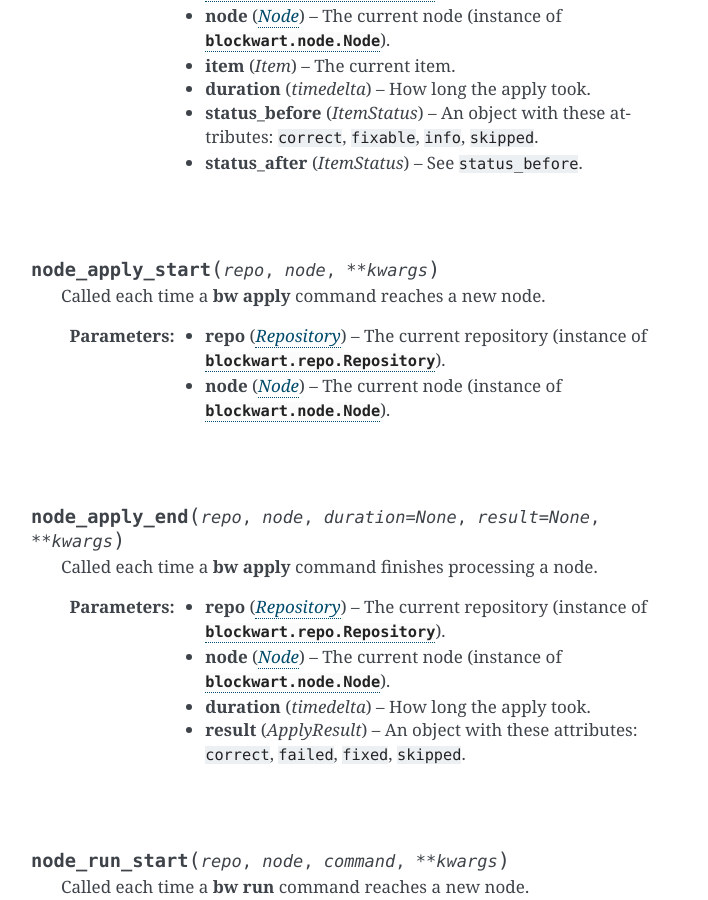
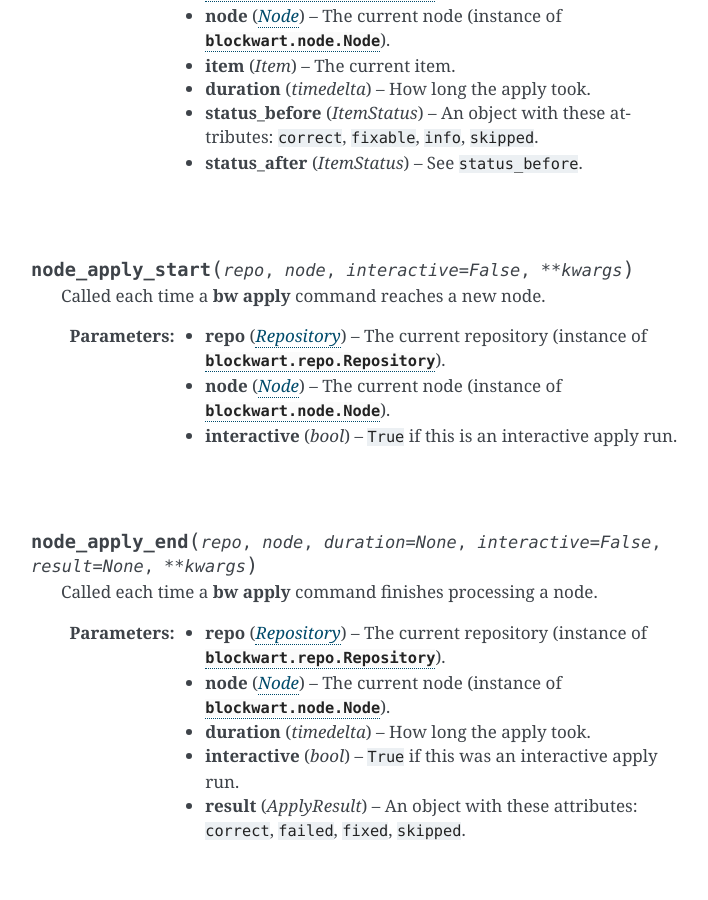
Before and after one commit to bundlewrap/bundlewrap, a Sphinx documentation site: the page built from doc/hooks.rst, in a window 1280 px wide and 900 px high, scrolled down 1970 px. Shown: the whole window, without its empty margins (389-1097 px from the left). Built offline with Sphinx 7.4.7, drawn with Linux system fonts in a browser that asks for light colours.

Commit message:
add interactive parameter to node_apply_* hooks

```diff
--- a/doc/hooks.rst
+++ b/doc/hooks.rst
@@ -85,23 +85,25 @@ This is a list of all functions a hook file may implement.
 |
 |
 
-.. py:function:: node_apply_start(repo, node, **kwargs)
+.. py:function:: node_apply_start(repo, node, interactive=False, **kwargs)
 
     Called each time a :command:`bw apply` command reaches a new node.
 
     :param Repository repo: The current repository (instance of :py:class:`blockwart.repo.Repository`).
     :param Node node: The current node (instance of :py:class:`blockwart.node.Node`).
+    :param bool interactive: ``True`` if this is an interactive apply run.
 
 |
 |
 
-.. py:function:: node_apply_end(repo, node, duration=None, result=None, **kwargs)
+.. py:function:: node_apply_end(repo, node, duration=None, interactive=False, result=None, **kwargs)
 
     Called each time a :command:`bw apply` command finishes processing a node.
 
     :param Repository repo: The current repository (instance of :py:class:`blockwart.repo.Repository`).
     :param Node node: The current node (instance of :py:class:`blockwart.node.Node`).
     :param timedelta duration: How long the apply took.
+    :param bool interactive: ``True`` if this was an interactive apply run.
     :param ApplyResult result: An object with these attributes: ``correct``, ``failed``, ``fixed``, ``skipped``.
 
 |
```
Also changed, not shown: 1 other file.
